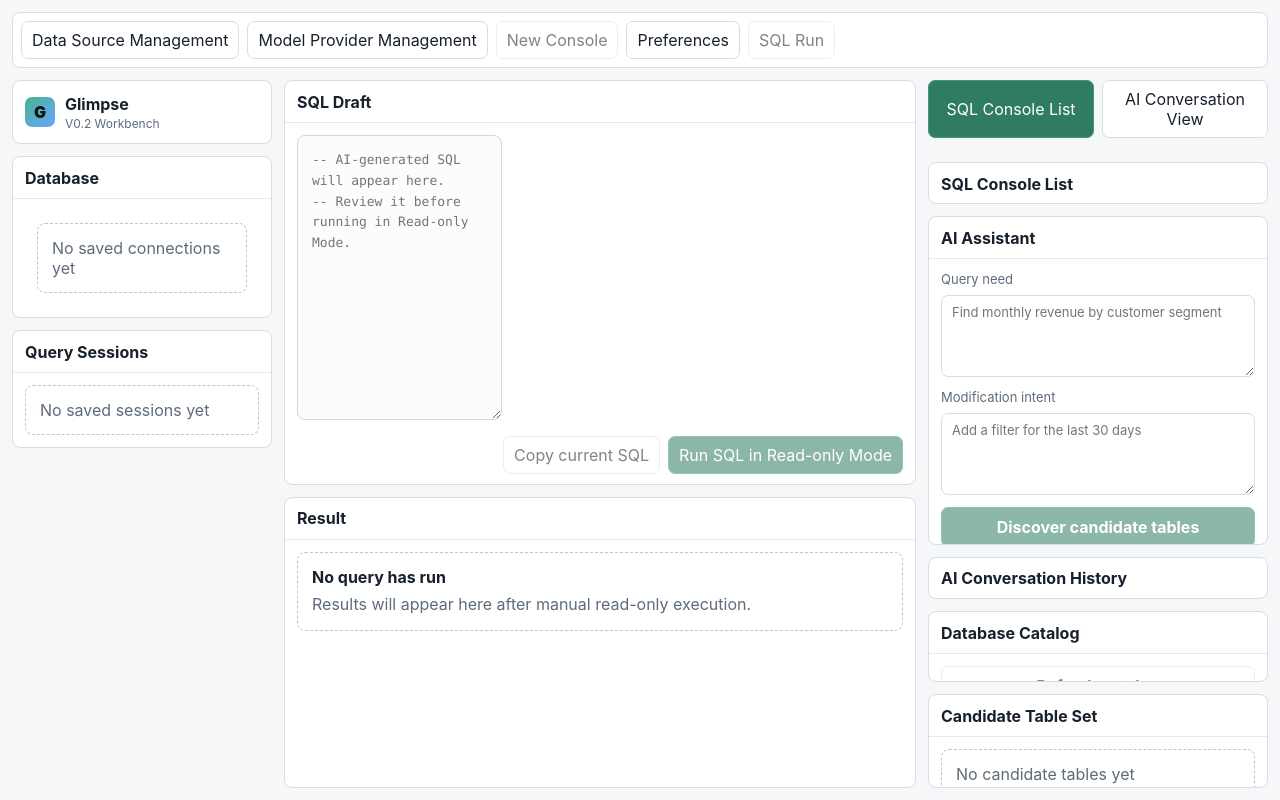
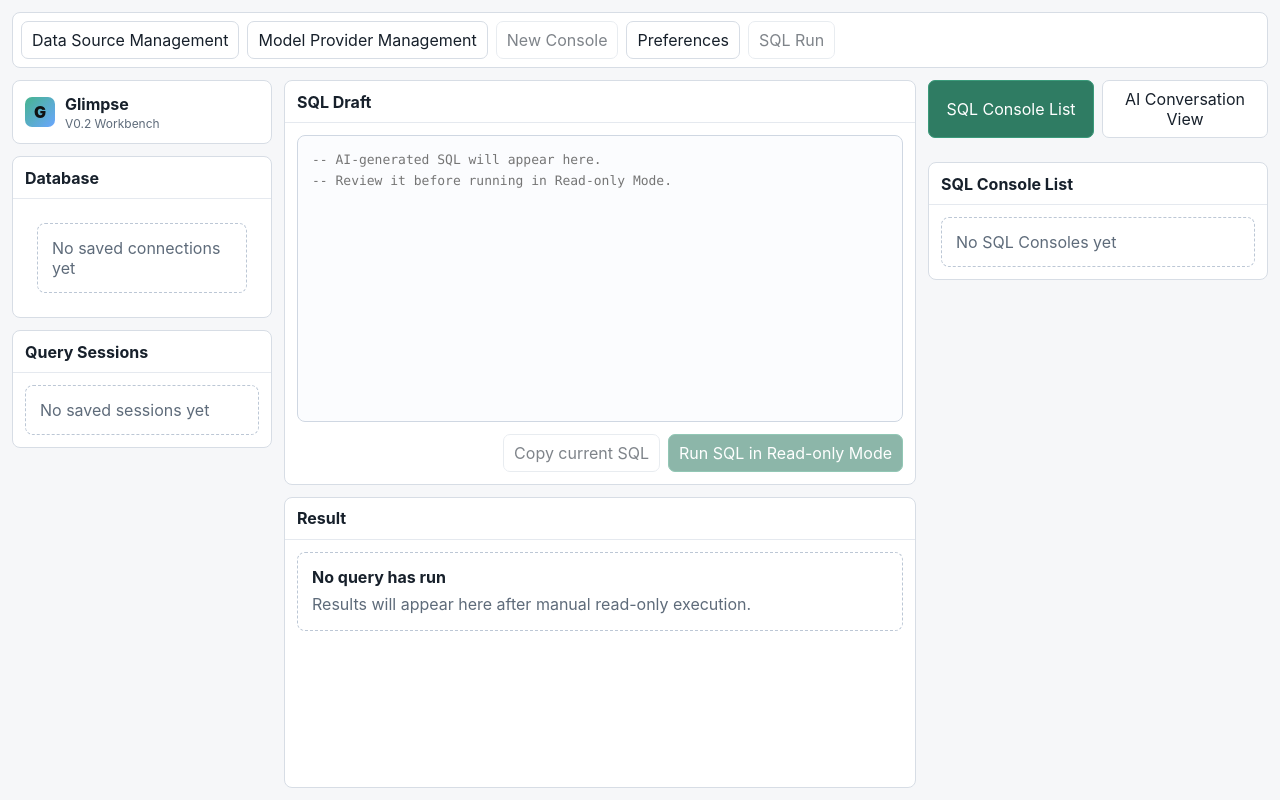
Before and after one commit to sanmusee/glimpse, a React (Vite) app: page / in a window 1280 px wide. Built offline with nearby package versions, Linux system fonts and the light colour scheme.

Commit message:
限制 V0.2 工作台布局滚动与范围入口
完成 #33：工作台区域内滚动、范围 guardrails、移除右侧常驻旧面板入口。

```diff
--- a/src/App.tsx
+++ b/src/App.tsx
@@ -1147,7 +1147,7 @@ export function App({
   };
 
   return (
-    <main aria-label="Glimpse V0.2 workbench" className="app-shell">
+    <main aria-label="Glimpse V0.2 workbench" className="app-shell" data-page-scroll="disabled">
       <header className="workbench-toolbar" role="toolbar" aria-label="V0.2 workbench toolbar">
         <button type="button" onClick={() => setActiveDialog("dataSources")}>
           Data Source Management
@@ -1172,7 +1172,11 @@ export function App({
         </button>
       </header>
 
-      <section className="sidebar sidebar-left" aria-label="Database Connection Tree">
+      <section
+        className="sidebar sidebar-left"
+        aria-label="Database Connection Tree"
+        data-testid="workbench-scroll-region"
+      >
         <header className="brand-bar">
           <div className="brand-mark">G</div>
           <div>
@@ -1296,7 +1300,11 @@ export function App({
       </section>
 
       <section className="workspace">
-        <section aria-label="SQL editor" className="panel editor-panel">
+        <section
+          aria-label="SQL editor"
+          className="panel editor-panel"
+          data-testid="workbench-scroll-region"
+        >
           <div className="panel-title">SQL Draft</div>
           <textarea
             aria-label="SQL Draft"
@@ -1326,7 +1334,11 @@ export function App({
           </div>
         </section>
 
-        <section aria-label="Active Console Result Set" className="panel results-panel">
+        <section
+          aria-label="Active Console Result Set"
+          className="panel results-panel"
+          data-testid="workbench-scroll-region"
+        >
           <div className="panel-title">Result</div>
           {activeConsoleExecutionState.warnings.length ? (
             <div className="execution-warning" role="status">
@@ -1385,7 +1397,11 @@ export function App({
         </section>
       </section>
 
-      <section className="sidebar sidebar-right" aria-label="Right-side Content Switcher">
+      <section
+        className="sidebar sidebar-right"
+        aria-label="Right-side Content Switcher"
+        data-testid="workbench-scroll-region"
+      >
         <div className="right-side-switcher" role="tablist" aria-label="Right-side views">
           <button
             type="button"
@@ -1471,11 +1487,9 @@ export function App({
             {aiConversationStatus ? (
               <div className="status-line">{aiConversationStatus}</div>
             ) : null}
-          </section>
-        )}
-
-        <section aria-label="AI assistant" className="panel">
-          <div className="panel-title">AI Assistant</div>
+
+        <section aria-label="AI SQL commands" className="panel">
+          <div className="panel-title">AI SQL Commands</div>
           <label className="field">
             <span>Query need</span>
             <textarea
@@ -1603,23 +1617,6 @@ export function App({
           </form>
         </section>
 
-        <section aria-label="AI conversation history" className="panel">
-          <div className="panel-title">AI Conversation History</div>
-          {currentQuerySession?.aiConversationHistory.length ? (
-            <div className="conversation-list">
-              {currentQuerySession.aiConversationHistory.map((entry) => (
-                <article className="conversation-row" key={entry.id}>
-                  <strong>{entry.role === "user" ? "User" : "Assistant"}</strong>
-                  <span>{entry.createdAt}</span>
-                  <p>{entry.content}</p>
-                </article>
-              ))}
-            </div>
-          ) : (
-            <div className="placeholder-row">No AI conversation yet</div>
-          )}
-        </section>
-
         <section className="panel">
           <section aria-label="Database catalog" className="catalog-panel">
             <div className="panel-title">Database Catalog</div>
@@ -1737,6 +1734,8 @@ export function App({
             </button>
           </div>
         </section>
+          </section>
+        )}
       </section>
 
       {activeDialog === "dataSources" ? (
--- a/src/styles.css
+++ b/src/styles.css
@@ -62,6 +62,7 @@ body {
   min-width: 1080px;
   min-height: 100vh;
   background: var(--app-bg);
+  overflow: hidden;
 }
 
 .app-shell {
@@ -583,11 +584,18 @@ button:disabled {
 .editor-panel,
 .results-panel {
   min-height: 0;
+  overflow: auto;
+}
+
+.editor-panel {
+  display: flex;
+  flex-direction: column;
 }
 
 .editor-surface {
   margin: 12px;
-  min-height: calc(100% - 118px);
+  min-height: 0;
+  flex: 1;
   border: 1px solid var(--editor-border);
   border-radius: 8px;
   background: var(--editor-bg);
@@ -596,6 +604,8 @@ button:disabled {
   font-family: "SFMono-Regular", Consolas, "Liberation Mono", monospace;
   font-size: 13px;
   line-height: 1.6;
+  overflow: auto;
+  resize: none;
   white-space: pre-wrap;
 }
 
@@ -634,7 +644,8 @@ button:disabled {
 
 .result-table-scroll {
   margin: 12px;
-  overflow-x: auto;
+  max-height: min(420px, calc(100% - 24px));
+  overflow: auto;
   border: 1px solid var(--panel-border);
   border-radius: 8px;
 }
```
Also changed, not shown: 1 other file (tests, documents, lock files or other folders).
